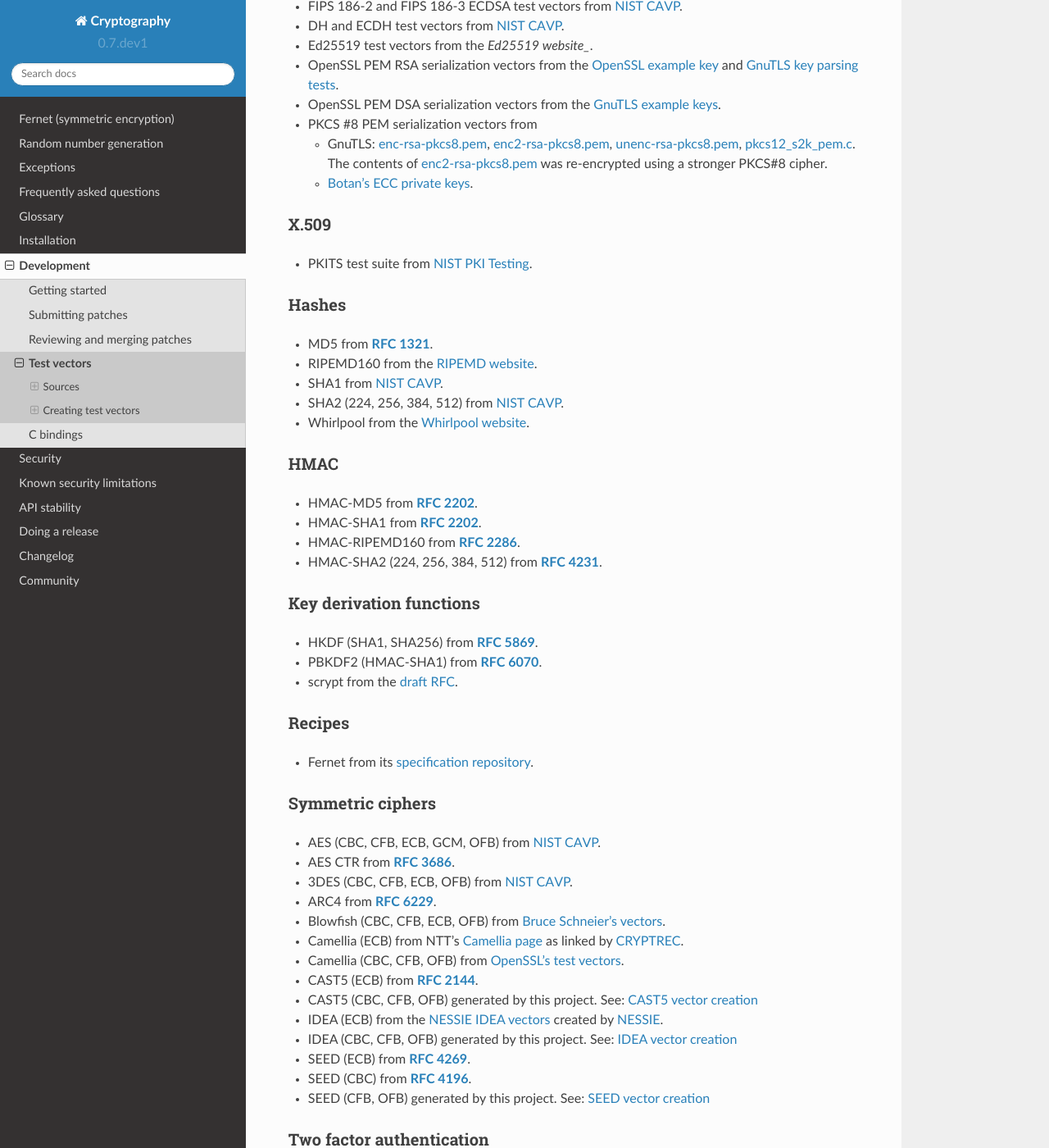
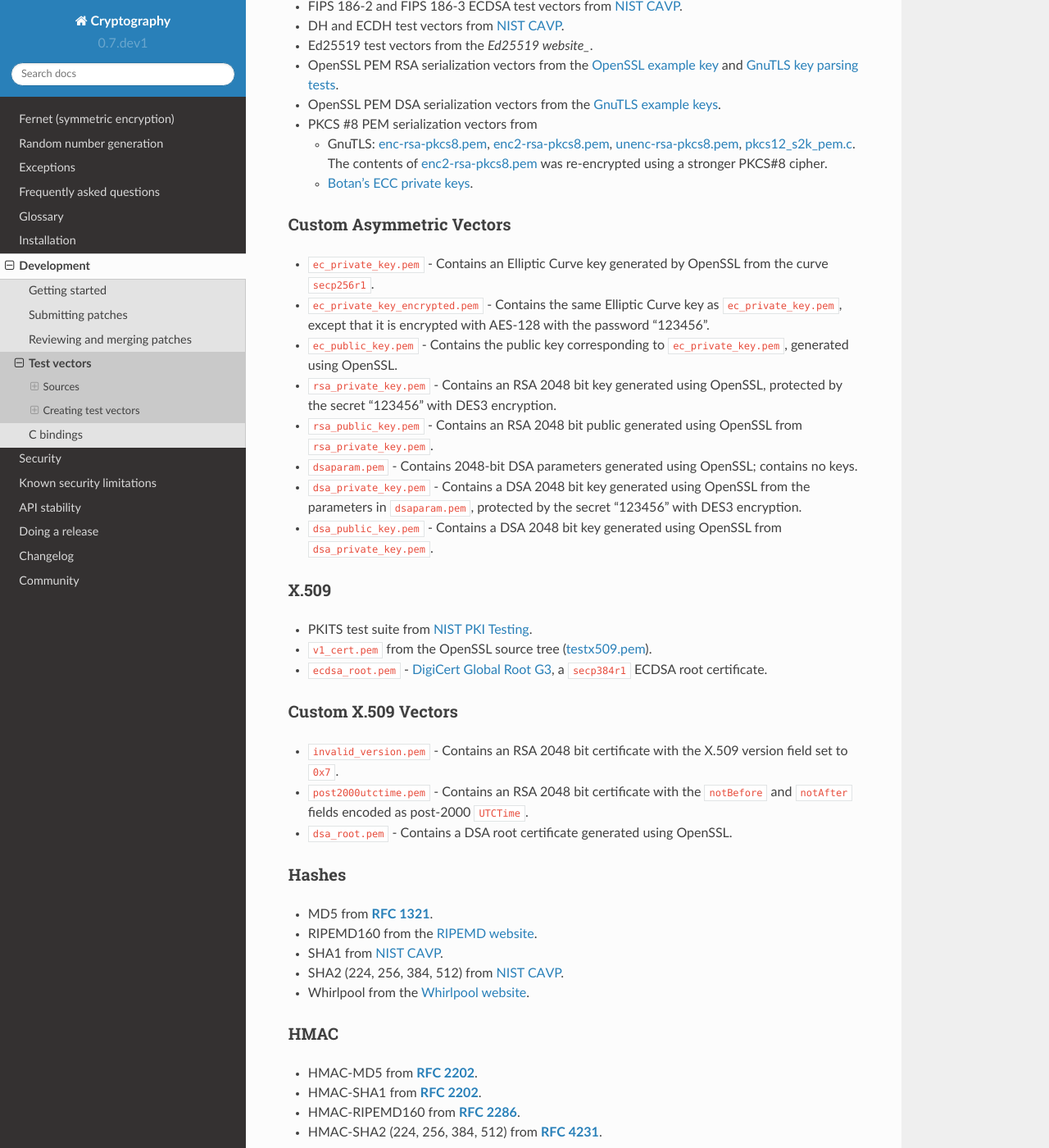
Before and after one commit to WebKing0121/cryptography, a Sphinx documentation site: the page built from docs/development/test-vectors.rst, in a window 1280 px wide and 1400 px high, scrolled down 536 px. Shown: the whole window at 82% size. Built offline with Sphinx 7.4.7 and the Read the Docs theme 2.0.0, drawn with Linux system fonts in a browser that asks for light colours; pages that are not in the unit, such as notebooks, are missing from menus; some of the changed text lies outside the part shown.

Commit message:
add several new x509 test vectors

```diff
--- a/docs/development/test-vectors.rst
+++ b/docs/development/test-vectors.rst
@@ -34,10 +34,45 @@ Asymmetric ciphers
     `enc2-rsa-pkcs8.pem`_ was re-encrypted using a stronger PKCS#8 cipher.
   * `Botan's ECC private keys`_.
 
+Custom Asymmetric Vectors
+~~~~~~~~~~~~~~~~~~~~~~~~~
+
+* ``ec_private_key.pem`` - Contains an Elliptic Curve key generated by OpenSSL
+  from the curve ``secp256r1``.
+* ``ec_private_key_encrypted.pem`` - Contains the same Elliptic Curve key as
+  ``ec_private_key.pem``, except that it is encrypted with AES-128 with the
+  password "123456".
+* ``ec_public_key.pem`` - Contains the public key corresponding to
+  ``ec_private_key.pem``, generated using OpenSSL.
+* ``rsa_private_key.pem`` - Contains an RSA 2048 bit key generated using
+  OpenSSL, protected by the secret "123456" with DES3 encryption.
+* ``rsa_public_key.pem`` - Contains an RSA 2048 bit public generated using
+  OpenSSL from ``rsa_private_key.pem``.
+* ``dsaparam.pem`` - Contains 2048-bit DSA parameters generated using OpenSSL;
+  contains no keys.
+* ``dsa_private_key.pem`` - Contains a DSA 2048 bit key generated using
+  OpenSSL from the parameters in ``dsaparam.pem``, protected by the secret
+  "123456" with DES3 encryption.
+* ``dsa_public_key.pem`` - Contains a DSA 2048 bit key generated using OpenSSL
+  from ``dsa_private_key.pem``.
+
+
 X.509
 ~~~~~
 
 * PKITS test suite from `NIST PKI Testing`_.
+* ``v1_cert.pem`` from the OpenSSL source tree (`testx509.pem`_).
+* ``ecdsa_root.pem`` - `DigiCert Global Root G3`_, a ``secp384r1`` ECDSA root
+  certificate.
+
+Custom X.509 Vectors
+~~~~~~~~~~~~~~~~~~~~
+
+* ``invalid_version.pem`` - Contains an RSA 2048 bit certificate with the
+  X.509 version field set to ``0x7``.
+* ``post2000utctime.pem`` - Contains an RSA 2048 bit certificate with the
+  ``notBefore`` and ``notAfter`` fields encoded as post-2000 ``UTCTime``.
+* ``dsa_root.pem`` - Contains a DSA root certificate generated using OpenSSL.
 
 Hashes
 ~~~~~~
@@ -107,27 +142,8 @@ Creating test vectors
 When official vectors are unavailable ``cryptography`` may choose to build
 its own using existing vectors as source material.
 
-Current custom vectors
-~~~~~~~~~~~~~~~~~~~~~~
-
-* ``ec_private_key.pem`` - Contains an Elliptic Curve key generated by OpenSSL
-  from the curve ``secp256r1``.
-* ``ec_private_key_encrypted.pem`` - Contains the same Elliptic Curve key as
-  ``ec_private_key.pem``, except that it is encrypted with AES-128 with the
-  password "123456".
-* ``ec_public_key.pem`` - Contains the public key corresponding to
-  ``ec_private_key.pem``, generated using OpenSSL.
-* ``rsa_private_key.pem`` - Contains an RSA 2048 bit key generated using
-  OpenSSL, protected by the secret "123456" with DES3 encryption.
-* ``rsa_public_key.pem`` - Contains an RSA 2048 bit public generated using
-  OpenSSL from ``rsa_private_key.pem``.
-* ``dsaparam.pem`` - Contains 2048-bit DSA parameters generated using OpenSSL;
-  contains no keys.
-* ``dsa_private_key.pem`` - Contains a DSA 2048 bit key generated using
-  OpenSSL from the parameters in ``dsaparam.pem``, protected by the secret
-  "123456" with DES3 encryption.
-* ``dsa_public_key.pem`` - Contains a DSA 2048 bit key generated using OpenSSL
-  from ``dsa_private_key.pem``.
+Custom Symmetric Vectors
+~~~~~~~~~~~~~~~~~~~~~~~~
 
 .. toctree::
     :maxdepth: 1
@@ -174,3 +190,5 @@ header format (substituting the correct information):
 .. _`Ed25519 website`: http://ed25519.cr.yp.to/software.html
 .. _`NIST SP-800-38B`: http://csrc.nist.gov/publications/nistpubs/800-38B/Updated_CMAC_Examples.pdf
 .. _`NIST PKI Testing`: http://csrc.nist.gov/groups/ST/crypto_apps_infra/pki/pkitesting.html
+.. _`testx509.pem`: https://github.com/openssl/openssl/blob/master/test/testx509.pem
+.. _`DigiCert Global Root G3`: http://cacerts.digicert.com/DigiCertGlobalRootG3.crt
```
Also changed, not shown: 5 other files.
